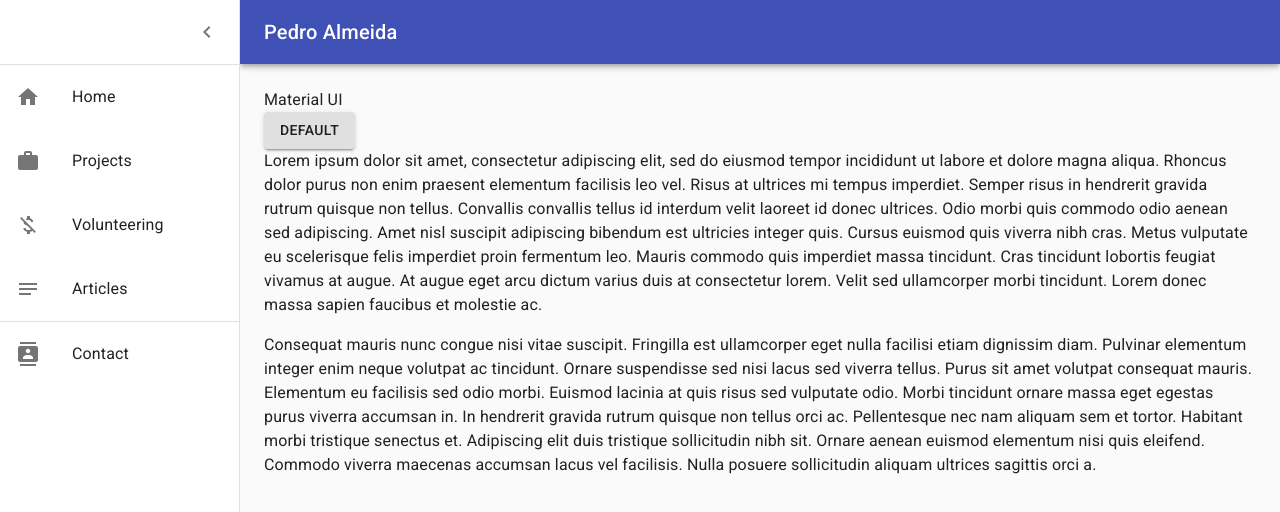
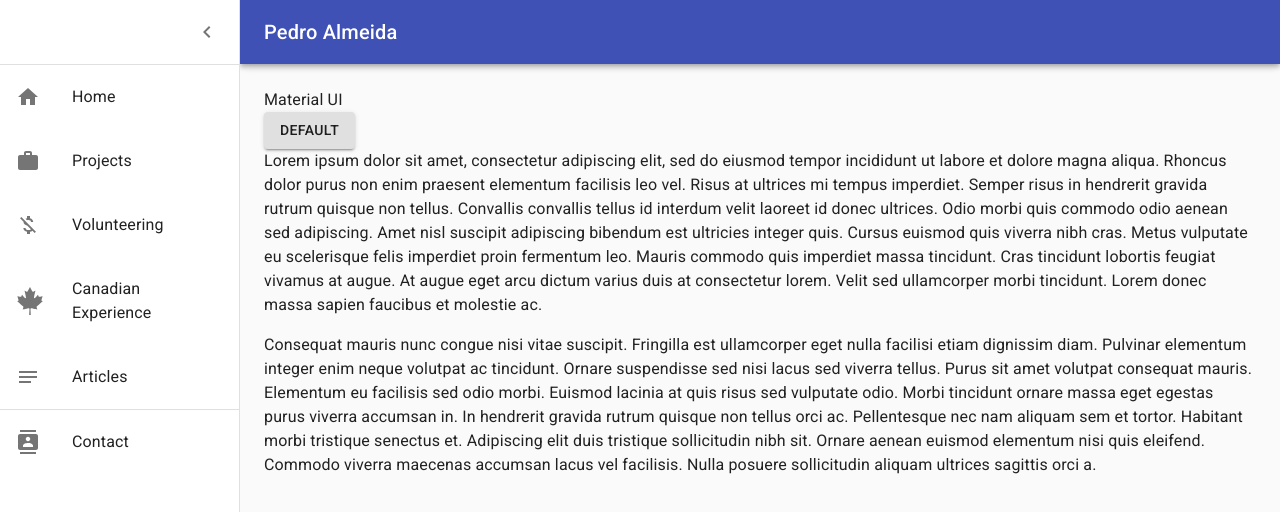
Before and after one commit to PedroMarianoAlmeida/my-website-2021, a Next.js app: page / in a window 1280 px wide. Both pictures are taken after a click on the button "open drawer". Shown: the top 512 px of the page. Built offline with nearby package versions, Linux system fonts and the light colour scheme.

Commit message:
Font awesome installed

```diff
--- a/components/DrawerMenu/DrawerMenu.tsx
+++ b/components/DrawerMenu/DrawerMenu.tsx
@@ -1,5 +1,7 @@
 import React from "react";
+
 import clsx from "clsx";
+
 import { makeStyles, useTheme } from "@material-ui/core/styles";
 import Drawer from "@material-ui/core/Drawer";
 import CssBaseline from "@material-ui/core/CssBaseline";
@@ -16,6 +18,9 @@
 import ContactsIcon from "@material-ui/icons/Contacts";
 import WorkIcon from "@material-ui/icons/Work";
 import MoneyOffIcon from "@material-ui/icons/MoneyOff";
+
+import { FontAwesomeIcon } from "@fortawesome/react-fontawesome";
+import { faCanadianMapleLeaf } from "@fortawesome/free-brands-svg-icons";
 
 import DrawerMenuItem from "./DrawerMenuItem";
 
@@ -138,6 +143,10 @@
         <DrawerMenuItem icon={<HomeIcon />} text="Home" />
         <DrawerMenuItem icon={<WorkIcon />} text="Projects" />
         <DrawerMenuItem icon={<MoneyOffIcon />} text="Volunteering" />
+        <DrawerMenuItem
+          icon={<FontAwesomeIcon icon={faCanadianMapleLeaf} size="2x" />}
+          text="Canadian Experience"
+        />
         <DrawerMenuItem icon={<NotesIcon />} text="Articles" />
         <Divider />
         <DrawerMenuItem icon={<ContactsIcon />} text="Contact" />
--- a/package.json
+++ b/package.json
@@ -8,6 +8,10 @@
     "start": "next start"
   },
   "dependencies": {
+    "@fortawesome/fontawesome-svg-core": "^1.2.35",
+    "@fortawesome/free-brands-svg-icons": "^5.15.3",
+    "@fortawesome/free-solid-svg-icons": "^5.15.3",
+    "@fortawesome/react-fontawesome": "^0.1.14",
     "@material-ui/core": "^4.11.3",
     "@material-ui/icons": "^4.11.2",
     "next": "10.1.3",
```
Also changed, not shown: 1 other file (tests, documents, lock files or other folders).
